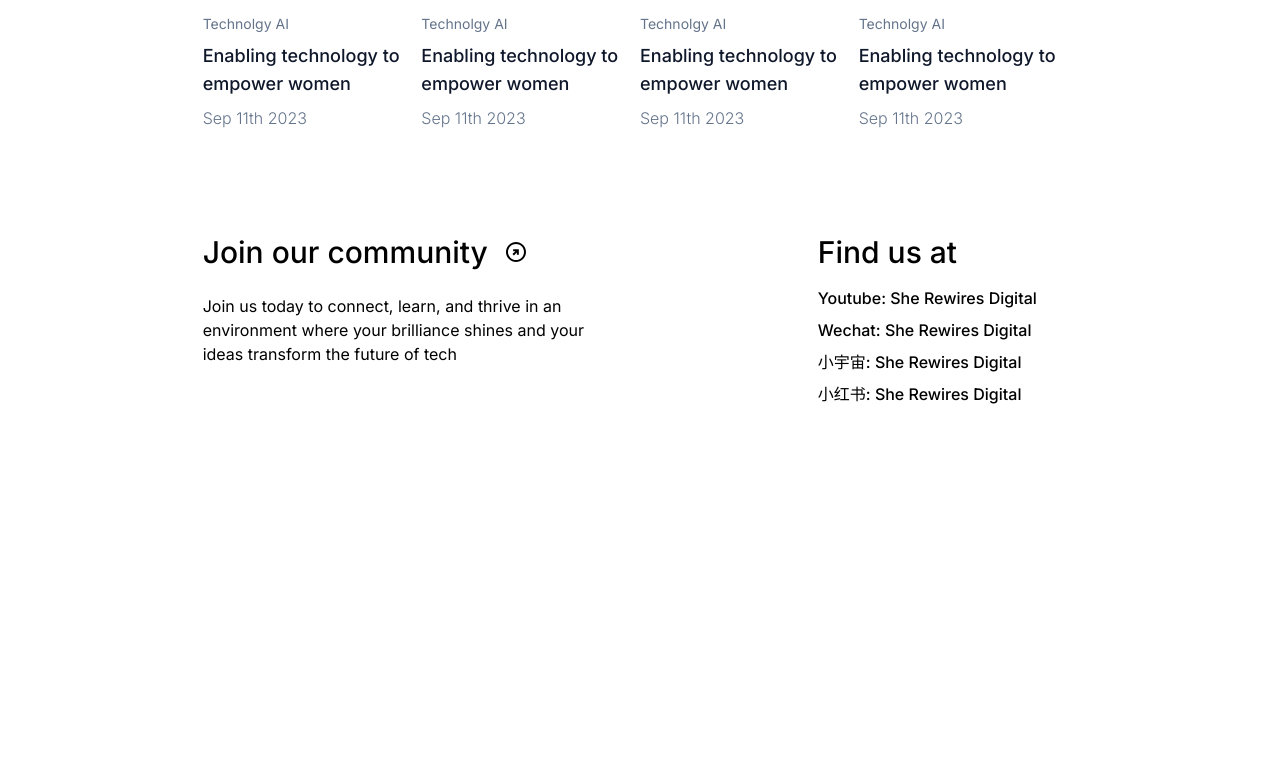
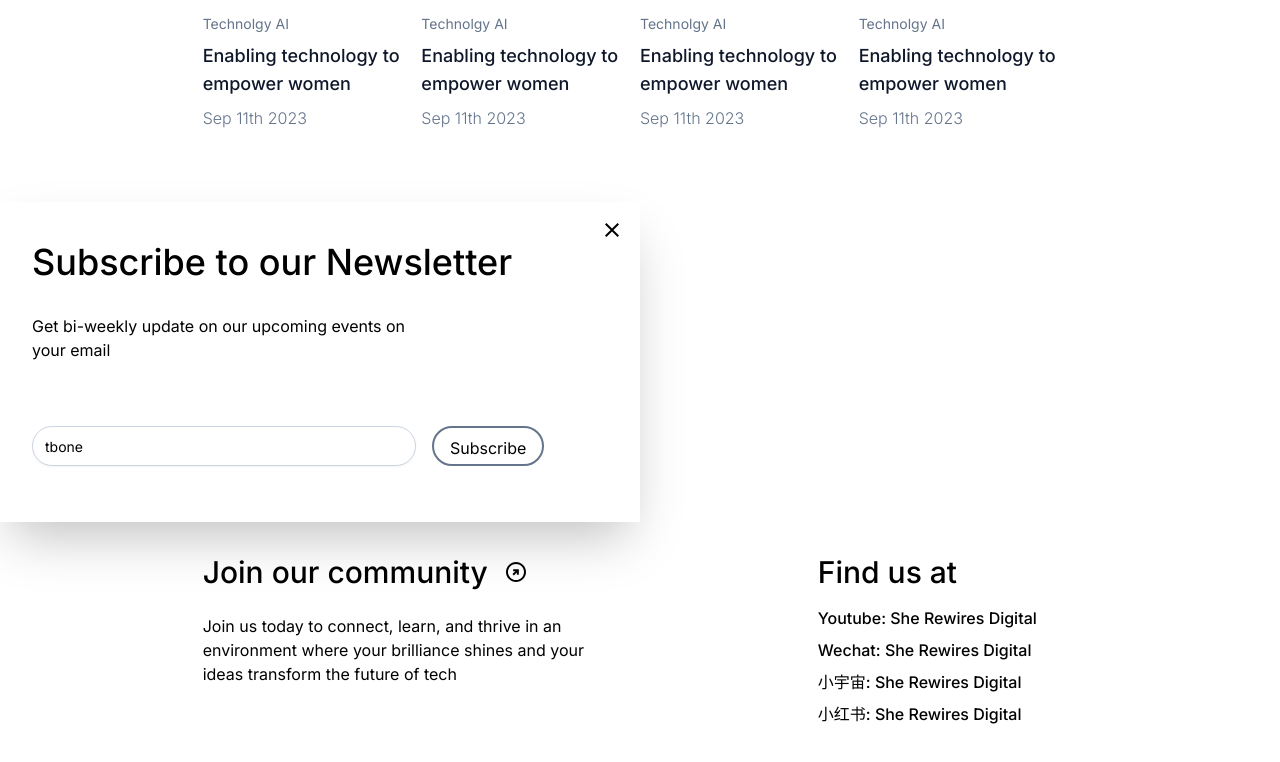
Before and after one commit to sherewiresdigital/website, a Next.js app: page / in a window 1280 px wide. Shown: the part 928-1690 px from the top of the page. Before the commit the page ends 1390 px from the top, so only its background shows below. Built offline with nearby package versions, Linux system fonts and the light colour scheme.

Commit message:
add subcribe layout

```diff
--- a/app/components/banner.tsx
+++ b/app/components/banner.tsx
@@ -9,7 +9,8 @@ export default function Banner() {
           <h2 className="text-lg font-medium">
             Upcoming
           </h2>
-          <CampaignOutlinedIcon className='ml-4 w-8 h-8 font-light'/>
+          {/* <svg></svg> */}
+          <CampaignOutlinedIcon className='ml-4 w-8 h-8 font-light stroke-1'/>
         </div>
         <h1 className="pt-6 text-6xl font-bold">
           STEP IN HIGH
--- /dev/null
+++ b/app/components/subscribe.tsx
@@ -0,0 +1,26 @@
+import CloseOutlinedIcon from '@mui/icons-material/CloseOutlined';
+
+export default function Subscribe() {
+  return <div className="pl-8 pr-4 py-4 w-1/2 h-80 shadow-2xl">
+    <div className='flex'>
+      <CloseOutlinedIcon className='ml-auto' />
+    </div>
+
+    <div>
+      <h1 className="text-4xl font-medium">
+        Subscribe to our Newsletter
+      </h1>
+      <h2 className="mt-8 w-96 text-base font-normal">
+        Get bi-weekly update on our upcoming events on your email
+      </h2>
+    </div>
+    <div className='flex mt-16'>
+      <input type="text" value="tbone" disabled className="
+      block w-96 h-10 px-3 py-2 bg-white border border-slate-300 rounded-3xl text-sm shadow-sm placeholder-slate-400
+      focus:outline-none focus:border-sky-500 focus:ring-1 focus:ring-sky-500" />
+      <button className="h-10 px-4 py-2 ml-4 rounded-3xl border-2 border-slate-500 ">
+        <span className="text-base">Subscribe</span>
+      </button>
+    </div>
+  </div>
+}
--- a/app/home/page.tsx
+++ b/app/home/page.tsx
@@ -1,11 +1,13 @@
 import Banner from "../components/banner"
 import Posts from "../components/posts"
+import Subscribe from "../components/subscribe"
 
 export default function HomePage() {
   return (
     <div>
       <Banner />
       <Posts />
+      <Subscribe />
     </div>
   )
 }
```
